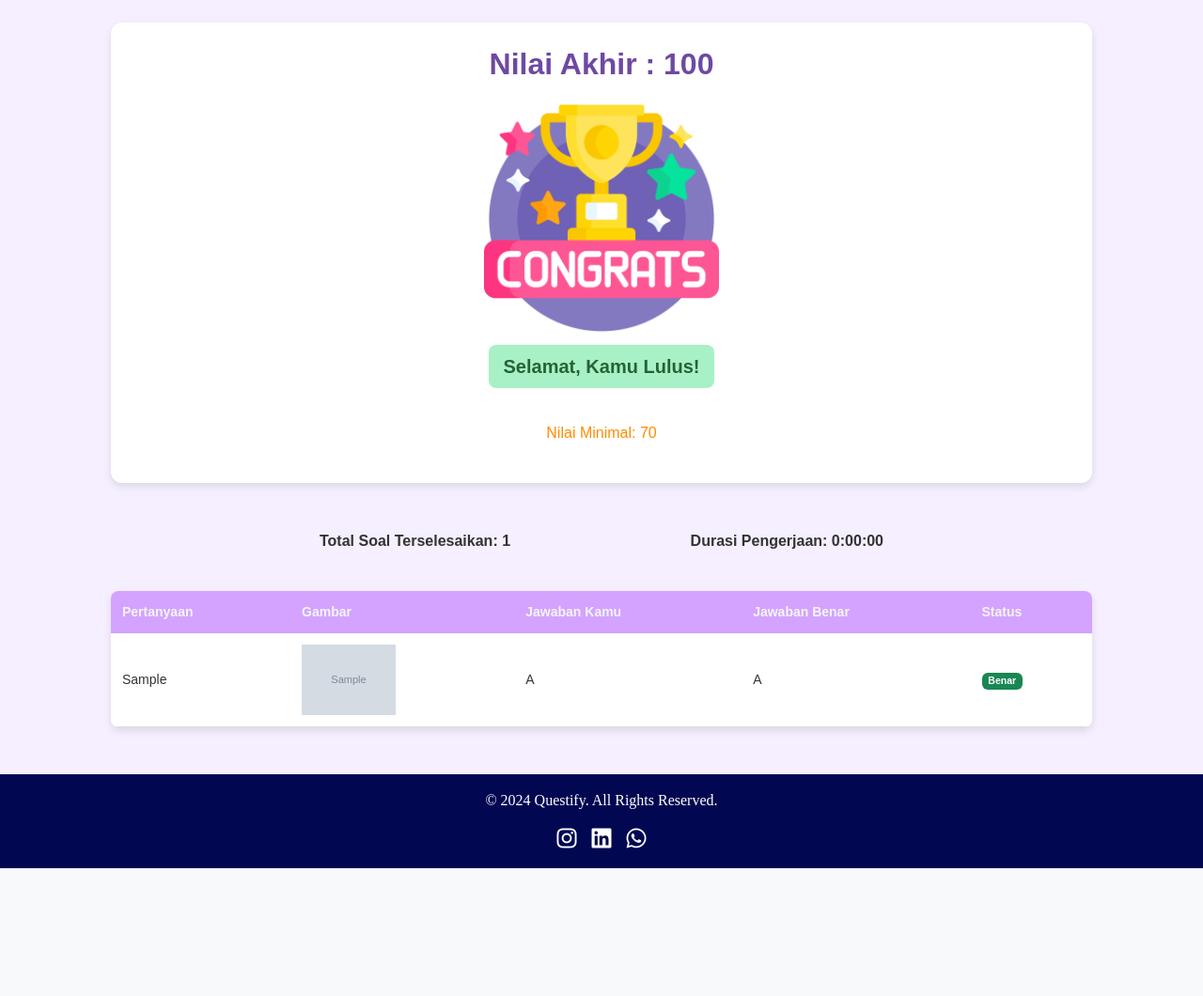
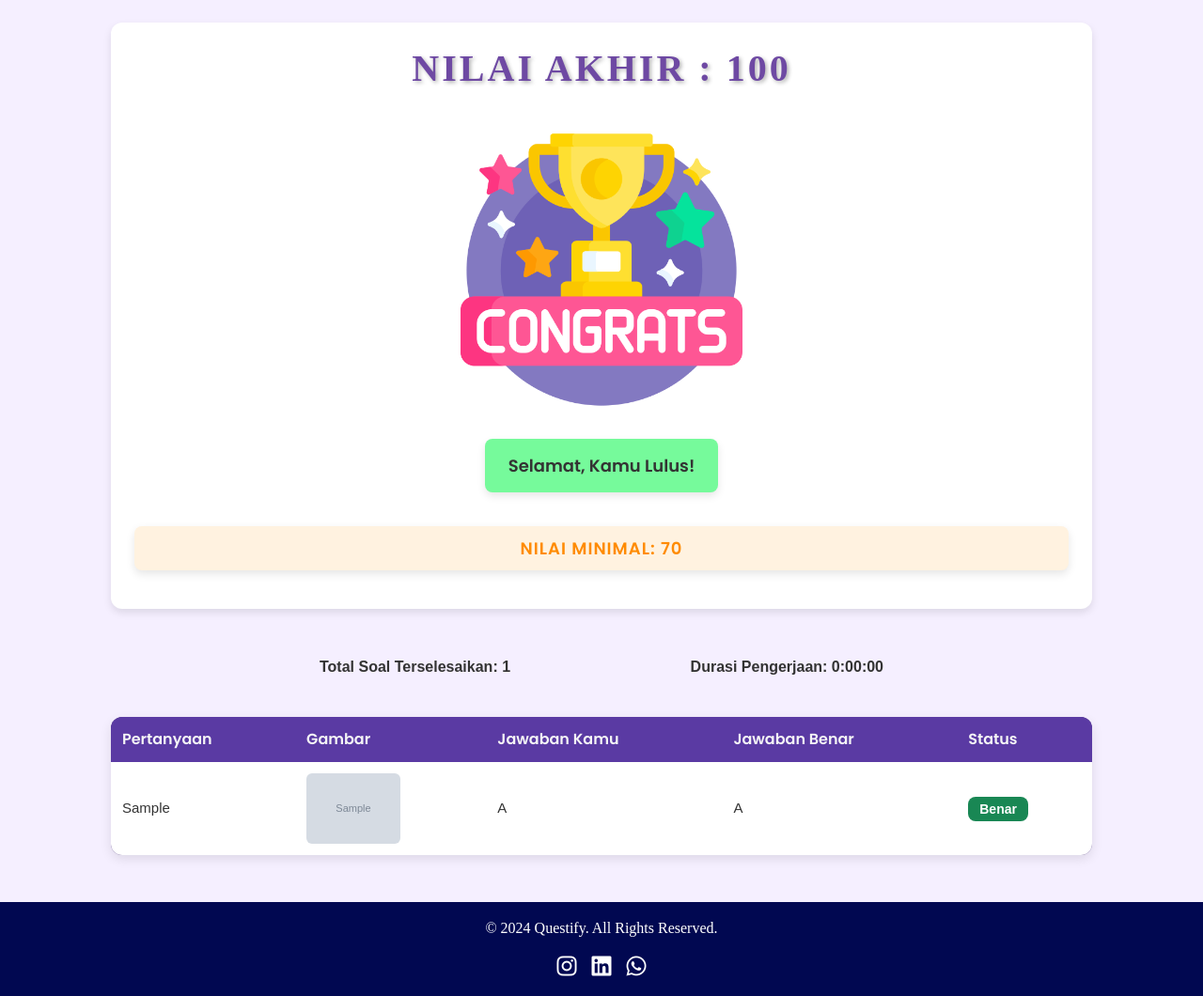
Before and after one commit to timurlauttt/Project-Akhir-Studi-Independent, a Django app: page /questify_app/review/1/1/ in a window 1280 px wide. Shown: the part 72-1132 px from the top of the page at 94% size. Before the commit the page ends 996 px from the top, so only its background shows below. Run offline with Django 5.2, Linux system fonts and the light colour scheme; a user stored in the database is signed in; tables that the repository leaves empty hold one stand-in row (values such as "Sample post"); grey boxes marked "Sample" are stand-in pictures.

Commit message:
Update review.css

```diff
--- a/questify_project/static/css/review.css
+++ b/questify_project/static/css/review.css
@@ -1,4 +1,3 @@
-/* Styling utama untuk section review */
 .review-section {
     background-color: #f3e9ff;
     padding: 40px;
@@ -15,15 +14,27 @@
     box-shadow: 0 4px 8px rgba(0, 0, 0, 0.1);
 }
 
-/* Judul Nilai Akhir */
 .final-score {
     color: #6e49a3;
-    font-size: 32px;
+    font-size: 40px;
     font-weight: bold;
     margin-bottom: 15px;
+    font-family: 'Playfair Display', serif;
+    letter-spacing: 3px;
+    text-transform: uppercase;
+    text-shadow: 2px 2px 4px rgba(0, 0, 0, 0.3);
+    animation: fadeIn 4s ease-in-out;
 }
 
-/* Congrats Badge dengan tata letak vertikal */
+@keyframes fadeIn {
+    0% {
+        opacity: 0;
+    }
+    100% {
+        opacity: 1;
+    }
+}
+
 .congrats-badge {
     display: flex;
     flex-direction: column; /* Membuat elemen anak vertikal */
@@ -37,25 +48,72 @@
     margin-bottom: 10px; /* Memberikan jarak antara gambar dan teks */
 }
 
+.pass-message, .gagal-message {
+    font-size: 18px;
+    font-weight: bold;
+    margin-top: 20px;
+    color: #333;
+    opacity: 0; /* Awal dalam keadaan tersembunyi */
+    animation: fadeIn 1s ease-out forwards; /* Efek animasi fade-in */
+}
+
+@keyframes fadeIn {
+    0% {
+        opacity: 0;
+    }
+    100% {
+        opacity: 1;
+    }
+}
+
 /* Pesan Lulus */
 .pass-message {
-    background-color: #a8f1c6;
-    color: #266235;
-    font-size: 20px;
-    padding: 8px 16px;
+    background-color: #76fa9b;
+    color: #ffffff;
+    padding: 15px 25px;
     border-radius: 8px;
-    font-weight: bold;
-    display: inline-block;
+    box-shadow: 0 4px 8px rgba(0, 0, 0, 0.1);
+    text-align: center;
+    font-family: 'Poppins', sans-serif; /* Font Poppins */
+    font-weight: 600;
+    font-size: 18px;
+    animation-delay: 0.5s;
 }
 
-/* Nilai Minimal */
-.minimum-score {
-    color: #ff8b00;
-    font-size: 16px;
-    margin-top: 10px;
+/* Pesan Gagal */
+.gagal-message {
+    background-color: #f8d7da;
+    color: #FF5252;
+    padding: 15px 25px;
+    border-radius: 8px;
+    box-shadow: 0 4px 8px rgba(0, 0, 0, 0.1);
+    text-align: center;
+    font-family: 'Roboto Slab', serif; /* Font Roboto Slab */
+    font-weight: bold;
+    font-size: 18px;
+    animation-delay: 1s;
 }
 
-/* Informasi Skor dan Durasi - di luar container hasil akhir */
+.minimum-score {
+    font-family: 'Poppins';
+    color: #ff8b00;
+    font-size: 18px;
+    margin-top: 15px;
+    font-weight: bold;
+    text-transform: uppercase;
+    letter-spacing: 1px;
+    background-color: #fff2e0;
+    padding: 10px 20px;
+    border-radius: 8px;
+    box-shadow: 0 4px 10px rgba(0, 0, 0, 0.1);
+    transition: transform 0.3s ease, background-color 0.3s ease;
+}
+
+.minimum-score:hover {
+    background-color: #ffdf99;
+    transform: translateY(-5px);
+}
+
 .score-info {
     display: flex;
     justify-content: space-between;
@@ -69,58 +127,111 @@
     font-weight: bold;
 }
 
-/* Styling Tabel Review */
 .review-table {
     width: 100%;
     border-collapse: collapse;
-    background-color: #ffffff;
-    border-radius: 8px;
+    background-color: #4b2f7d; /* Warna ungu tua untuk latar belakang tabel */
+    border-radius: 12px; /* Sudut yang lebih halus */
     overflow: hidden;
-    box-shadow: 0 4px 8px rgba(0, 0, 0, 0.1);
+    box-shadow: 0 4px 12px rgba(0, 0, 0, 0.1); /* Shadow yang lebih lembut */
     margin-top: 20px;
-    font-size: 14px;
+    font-size: 16px; /* Ukuran font lebih besar */
+    font-family: 'Poppins', sans-serif;
 }
 
 .review-table thead {
-    background-color: #d3a3ff; /* Light purple color for header */
-    color: #000000; /* Black text color in the header */
+    background-color: #5a3aa3; /* Warna ungu tua untuk header */
+    color: #ffffff; /* Teks header berwarna putih */
 }
-
 
 .review-table th {
     padding: 12px;
     text-align: left;
     font-weight: bold;
+    font-size: 16px; /* Ukuran font header lebih besar */
 }
 
-/* Status Benar */
-.status-correct {
-    color: #28a745; /* Warna hijau */
-    font-weight: bold;
-}
-
-/* Status Salah */
-.status-incorrect {
-    color: #dc3545; /* Warna merah */
-    font-weight: bold;
-}
-
-/* Sel tabel */
+/* Tabel Row */
 .review-table td {
     padding: 12px;
     text-align: left;
-    color: #333333; /* Warna teks utama */
-    border-bottom: 1px solid #ddd;
+    font-size: 15px; /* Ukuran font isi tabel */
+    font-family: sans-serif;
+    background-color: #ffffff; /* Latar belakang putih untuk isi tabel */
+    color: #333333; /* Warna teks hitam atau abu-abu gelap */
 }
 
-/* Baris alternatif */
-.review-table tbody tr:nth-child(even) {
-    background-color: #f7faff; /* Biru sangat muda sebagai warna baris alternatif */
+.review-table td:nth-child(2) {
+    font-style: italic;
+    color: #999;
 }
 
-/* Responsif untuk tampilan kecil */
+.badge {
+    padding: 6px 12px;
+    font-size: 14px;
+    border-radius: 8px;
+}
+
+.badge.bg-success {
+    background-color: #16f54a;
+    color: white;
+}
+
+.badge.bg-danger {
+    background-color: #dc3545;
+    color: white;
+}
+
+/* Styling Gambar */
+.review-table img {
+    max-width: 100px;
+    height: auto;
+    border-radius: 6px; /* Membuat gambar lebih halus */
+}
+
 @media (max-width: 768px) {
     .review-table th, .review-table td {
         font-size: 12px;
     }
 }
+
+/* Styling untuk pesan "Selamat" dan "Gagal" */
+.pass-message, .gagal-message {
+    font-size: 18px;
+    font-weight: bold;
+    margin-top: 20px;
+    color: #333;
+    opacity: 0;
+    animation: fadeIn 1s ease-out forwards; /* Animasi fade-in */
+}
+
+/* Animasi zoom-in untuk gambar */
+@keyframes zoomIn {
+    0% {
+        transform: scale(0.5);
+        opacity: 0;
+    }
+    100% {
+        transform: scale(1);
+        opacity: 1;
+    }
+}
+
+.congrats-icon, .gagal-icon {
+    width: 300px;
+    margin-top: 20px;
+    animation: zoomIn 1s ease-out forwards;
+    opacity: 0;
+}
+
+.congrats-icon {
+    animation-delay: 0.5s;
+}
+
+.gagal-icon {
+    animation-delay: 0.5s;
+}
+
+.message-container {
+    margin-top: 30px;
+}
```
